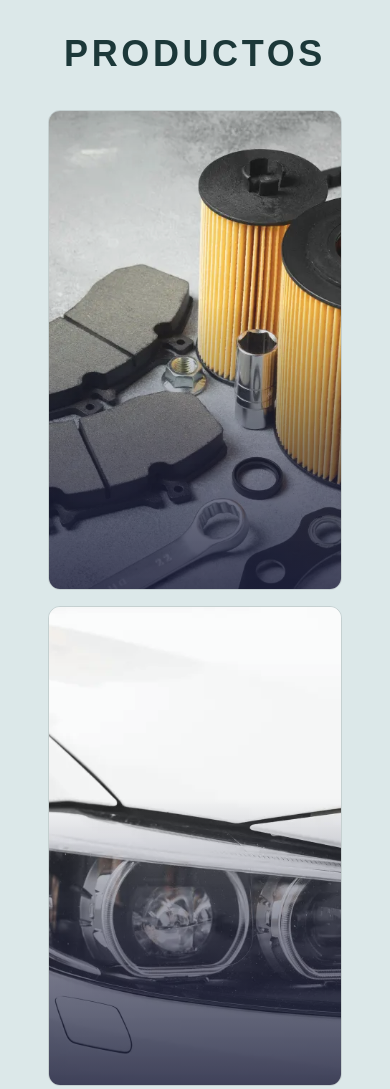
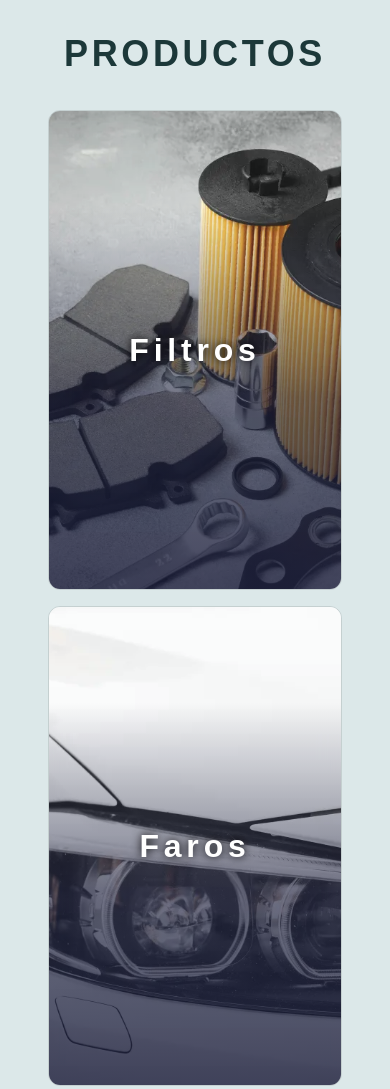
Before and after one commit to whoskelos/landing-recambios-margaritas, an Astro site: page / in a window 390 px wide. Shown: the part 846-1935 px from the top of the page. Built offline with nearby package versions, Linux system fonts and the light colour scheme; Astro itself is replaced by a stand-in of ours.

Commit message:
show text on small devices

```diff
--- a/src/components/BentoItem.astro
+++ b/src/components/BentoItem.astro
@@ -22,7 +22,7 @@ const { title } = Astro.props
   <div
     data-title={title}
     class="absolute bottom-0 top-0 z-10 h-full w-full
-    bg-gradient-to-b from-transparent from-40% via-[#151836]/50 to-[#151836]/80"
+    bg-gradient-to-b from-transparent from-20% via-[#151836]/60 to-[#151836]/80"
   >
   </div>
 
@@ -78,4 +78,11 @@ const { title } = Astro.props
       font-size: 2.5rem;
     }
 }
+
+@media screen and (max-width: 800px) {
+  [data-title]:after {
+    opacity: 1;
+    visibility: visible;
+  }
+}
 </style>
```
